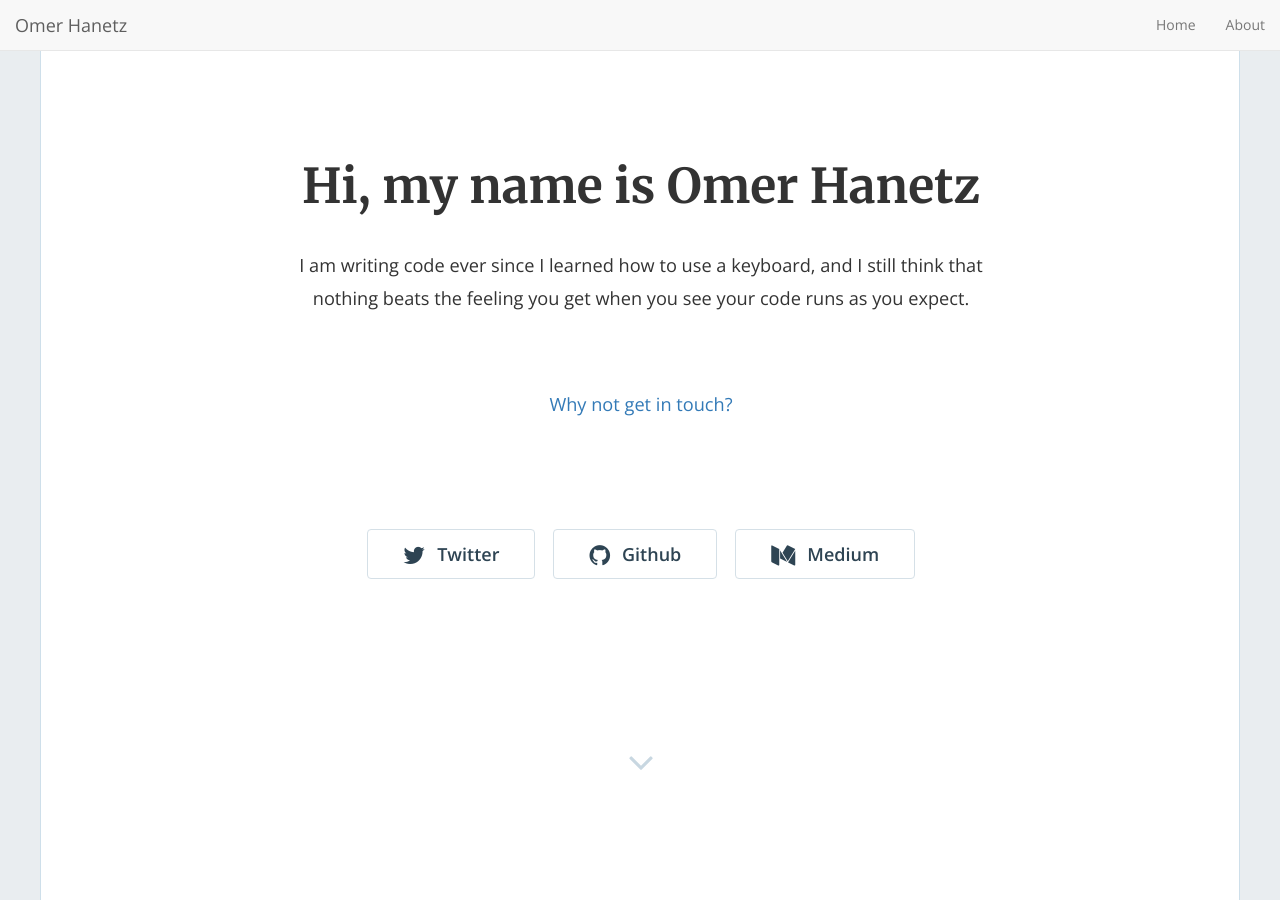
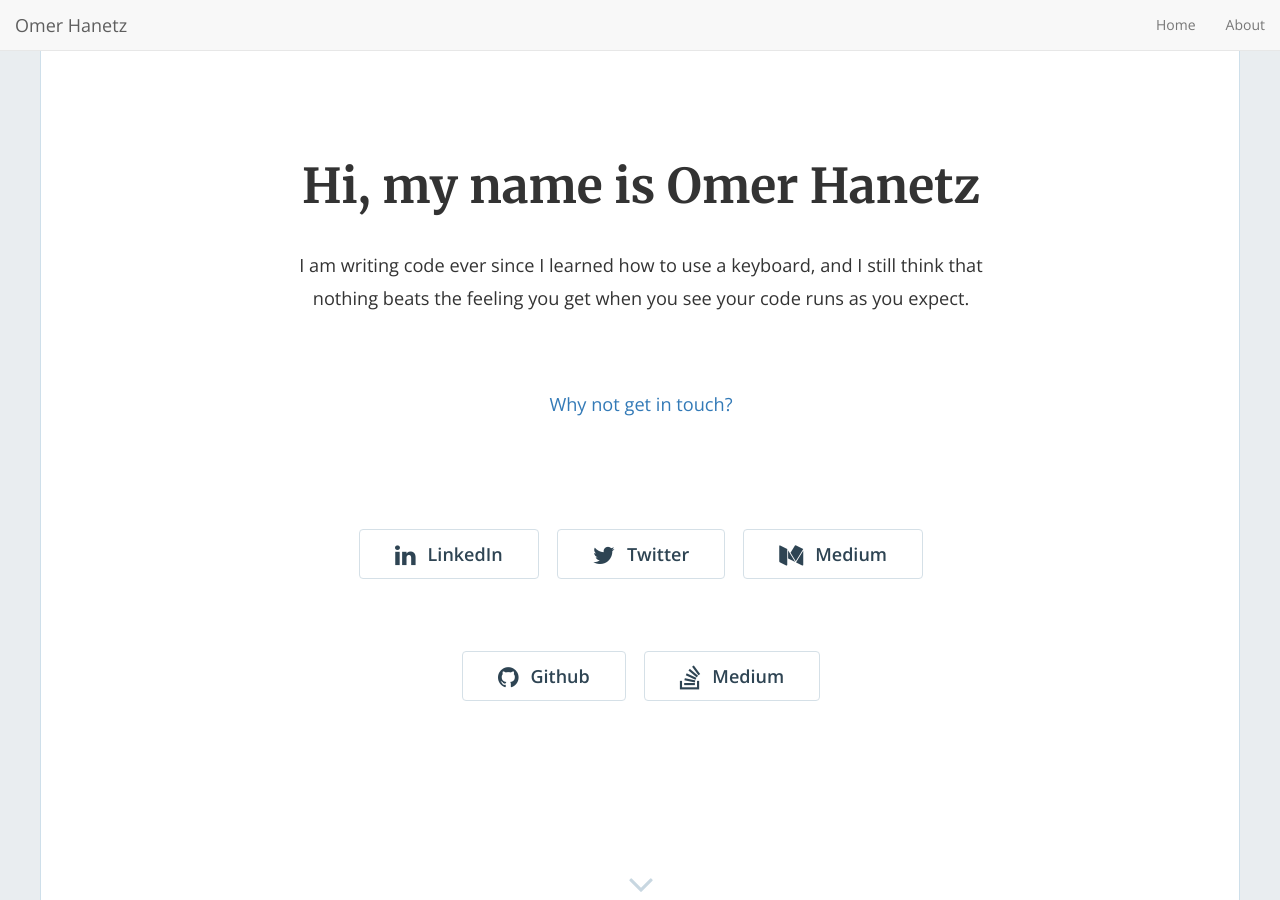
Before and after one commit to ohanetz/hanetz.com, a Jekyll site: the page built from index.html, in a window 1280 px wide and 900 px high. Built offline with Jekyll 4.4.1, drawn with Linux system fonts in a browser that asks for light colours; nearby versions of some CDN libraries; the list of posts is cut into pages by our own code.

Commit message:
Front page buttons update

```diff
--- a/_config.yml
+++ b/_config.yml
@@ -18,9 +18,11 @@ email: 'omer@hanetz.com'
 description: "I am writing code ever since I learned how to use a keyboard, and I still think that nothing beats the feeling you get when you see your code runs as you expect."
 baseurl: "https://ohanetz.github.io/hanetz.com" # the subpath of your site, e.g. /blog
 url: "http://hanetz.com" # the base hostname & protocol for your site, e.g. https://example.com
+linkedin_username: 'hanetz'
 twitter_username: 'ohanetz'
 github_username: 'ohanetz'
 medium_username: 'http://blog.hanetz.com'
+so_username: '3306912/hanetz'
 
 # Build settings
 markdown: kramdown
--- a/_includes/home-hero.html
+++ b/_includes/home-hero.html
@@ -29,14 +29,25 @@
 
           <div class="hero-buttons">
 
+            {% if site.linkedin_username != '' %}
+              <a href="https://linkedin.com/in/{{ site.linkedin_username }}"><button class="btn btn-default btn-lg"><i class="fa fa-linkedin fa-lg"></i>LinkedIn</button></a>
+            {% endif %}
             {% if site.twitter_username != '' %}
               <a href="https://twitter.com/{{ site.twitter_username }}"><button class="btn btn-default btn-lg"><i class="fa fa-twitter fa-lg"></i>Twitter</button></a>
             {% endif %}
+            {% if site.medium_username != '' %}
+              <a href="{{ site.medium_username }}"><button class="btn btn-default btn-lg"><i class="fa fa-medium fa-lg"></i>Medium</button></a>
+            {% endif %}
+
+          </div>
+
+          <div class="hero-buttons">
+
             {% if site.github_username != '' %}
               <a href="https://github.com/{{ site.github_username }}"><button class="btn btn-default btn-lg"><i class="fa fa-github fa-lg"></i>Github</button></a>
             {% endif %}
-            {% if site.medium_username != '' %}
-              <a href="{{ site.medium_username }}"><button class="btn btn-default btn-lg"><i class="fa fa-medium fa-lg"></i>Medium</button></a>
+            {% if site.so_username != '' %}
+              <a href="https://stackoverflow.com/users/{{ site.so_username  }}?tab=profile"><button class="btn btn-default btn-lg"><i class="fa fa-stack-overflow fa-lg"></i>Medium</button></a>
             {% endif %}
 
           </div>
--- a/docs/atom.xml
+++ b/docs/atom.xml
@@ -4,7 +4,7 @@
  <title>Hi, my name is Omer Hanetz</title>
  <link href="http://hanetz.com/atom.xml" rel="self"/>
  <link href="http://hanetz.com/"/>
- <updated>2020-03-02T01:11:40+02:00</updated>
+ <updated>2020-03-02T01:32:03+02:00</updated>
  <id>http://hanetz.com</id>
  <author>
    <name>Omer Hanetz</name>
--- a/docs/feed.xml
+++ b/docs/feed.xml
@@ -5,8 +5,8 @@
     <description>I am writing code ever since I learned how to use a keyboard, and I still think that nothing beats the feeling you get when you see your code runs as you expect.</description>
     <link>http://hanetz.comhttps://ohanetz.github.io/hanetz.com/</link>
     <atom:link href="http://hanetz.comhttps://ohanetz.github.io/hanetz.com/feed.xml" rel="self" type="application/rss+xml"/>
-    <pubDate>Mon, 02 Mar 2020 01:11:40 +0200</pubDate>
-    <lastBuildDate>Mon, 02 Mar 2020 01:11:40 +0200</lastBuildDate>
+    <pubDate>Mon, 02 Mar 2020 01:32:03 +0200</pubDate>
+    <lastBuildDate>Mon, 02 Mar 2020 01:32:03 +0200</lastBuildDate>
     <generator>Jekyll v3.8.6</generator>
 
       <item>
```
Also changed, not shown: docs/index.html (+12 -1 lines).
